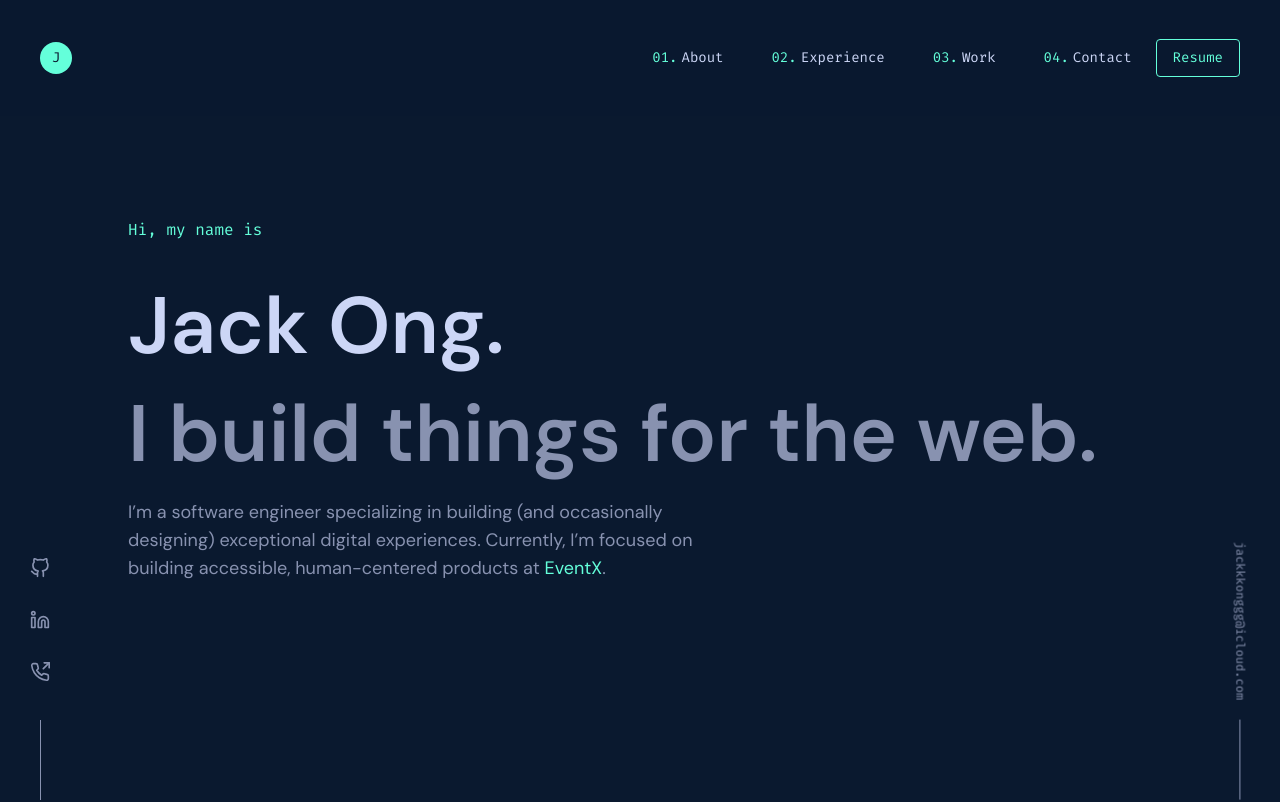
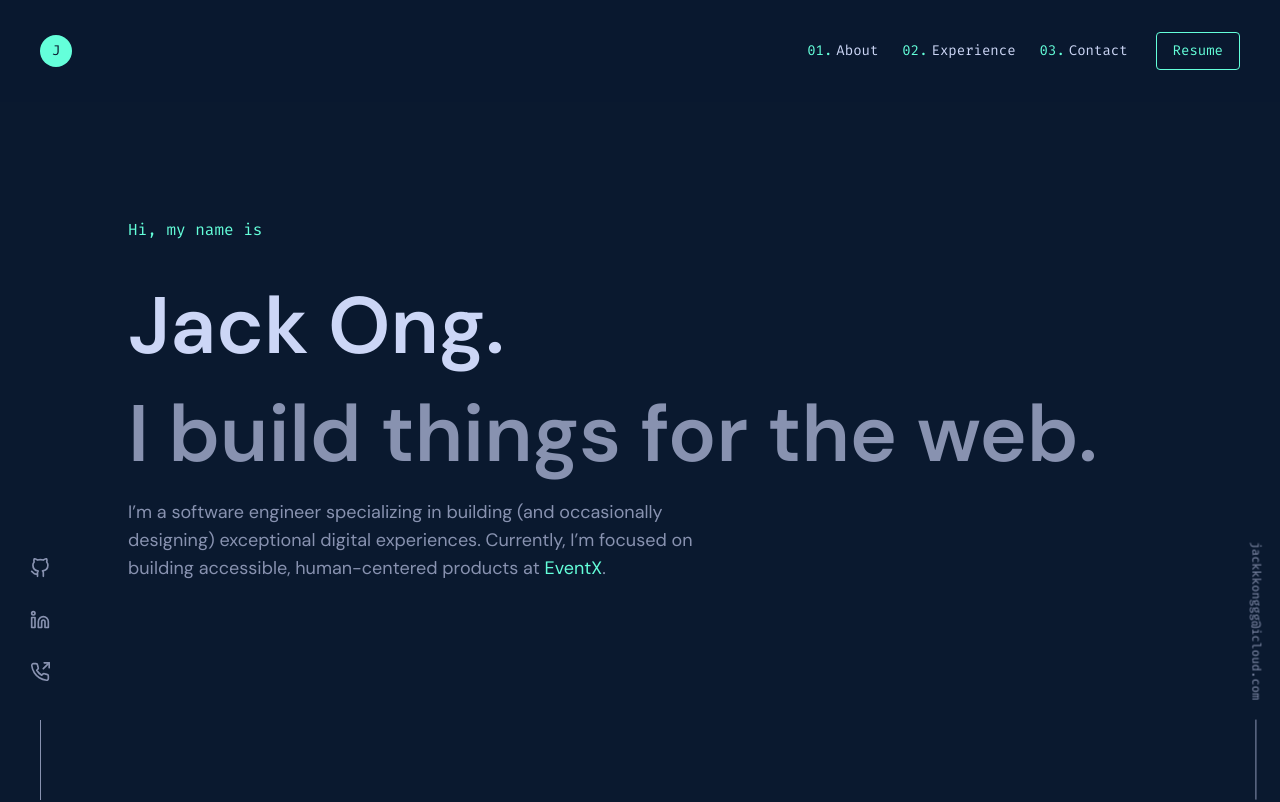
Before and after one commit to jackkkonggg/jackkkonggg.github.io, a Next.js app: page / in a window 1280 px wide. Shown: the top 802 px of the page. Built offline with nearby package versions, Linux system fonts and the light colour scheme.

Commit message:
feat: scrolling behaviour

```diff
--- a/src/components/Main/About.tsx
+++ b/src/components/Main/About.tsx
@@ -20,7 +20,7 @@ const Technologies: FC<TechnologiesProps> = ({ technologies }) => {
 
 export const About: FC = () => {
   return (
-    <section className="py-24 max-w-4xl mx-auto">
+    <section id="about" className="py-24 max-w-4xl mx-auto">
       <AutoNumberedHeading heading="About Me" />
       <div className="grid grid-cols-[minmax(0,_1fr)_200px] gap-x-10">
         <div className="space-y-4 text-slate-dark">
--- a/src/components/Main/Contact.tsx
+++ b/src/components/Main/Contact.tsx
@@ -4,7 +4,10 @@ import { AutoNumberedHeading } from './NumberedHeading';
 
 export const Contact: FC = () => {
   return (
-    <section className="py-24 max-w-xl mx-auto mb-24 flex flex-col items-center">
+    <section
+      id="contact"
+      className="py-24 max-w-xl mx-auto mb-24 flex flex-col items-center"
+    >
       <p className="counter-increment before-green-counter before:mr-2 text-sm-scalable text-green font-mono">
         What&apos;s Next?
       </p>
--- a/src/components/Main/Experience.tsx
+++ b/src/components/Main/Experience.tsx
@@ -60,7 +60,7 @@ export const Experience: FC = () => {
   const selectedExperience = experiences[activeTabIndex];
 
   return (
-    <section className="py-24 max-w-3xl mx-auto">
+    <section id="experience" className="py-24 max-w-3xl mx-auto">
       <AutoNumberedHeading heading="Where I've Worked" />
       <div className="flex gap-x-5">
         <Tab.Group
--- a/src/components/NavBar.tsx
+++ b/src/components/NavBar.tsx
@@ -43,7 +43,7 @@ export const NavBar: FC = () => {
         'fixed top-0  w-full text-sm sm:px-10 lg:px-10',
         'backdrop-blur bg-[rgba(10,25,47,0.85)] z-10 transition-all duration-500',
         isScrollAtTop ? 'py-8' : 'py-4',
-        !isScrollAtTop && 'nav-shadow',
+        isNavBarShown && !isScrollAtTop && 'nav-shadow',
         !isNavBarShown && '-translate-y-full',
       )}
     >
@@ -54,10 +54,10 @@ export const NavBar: FC = () => {
           </Avatar>
         </a>
         <ol className="flex items-center justify-between counter-reset">
-          {['About', 'Experience', 'Work', 'Contact'].map((item) => (
-            <li key={item} className="px-6 py-4 counter-increment">
+          {['About', 'Experience', 'Contact'].map((item) => (
+            <li key={item} className="px-3 py-2 counter-increment">
               <Link
-                href="#"
+                href={`#${item.toLowerCase()}`}
                 className="before-green-counter before:mr-1 text-slate"
               >
                 {item}
@@ -65,7 +65,7 @@ export const NavBar: FC = () => {
             </li>
           ))}
         </ol>
-        <Button>Resume</Button>
+        <Button className="ml-4">Resume</Button>
       </nav>
     </header>
   );
--- a/src/components/Socials.tsx
+++ b/src/components/Socials.tsx
@@ -50,7 +50,7 @@ export const Socials: FC = () => {
 
       <div
         className={twMerge(
-          'fixed bottom-0 right-12 rotate-90 origin-bottom-right text-slate-dark',
+          'fixed bottom-0 right-8 rotate-90 origin-bottom-right text-slate-dark',
           'flex items-center gap-5',
         )}
       >
--- a/src/styles/globals.css
+++ b/src/styles/globals.css
@@ -3,6 +3,10 @@
 @tailwind utilities;
 
 @layer base {
+  html {
+    @apply scroll-smooth;
+  }
+
   body {
     @apply bg-navy-dark;
   }
```
